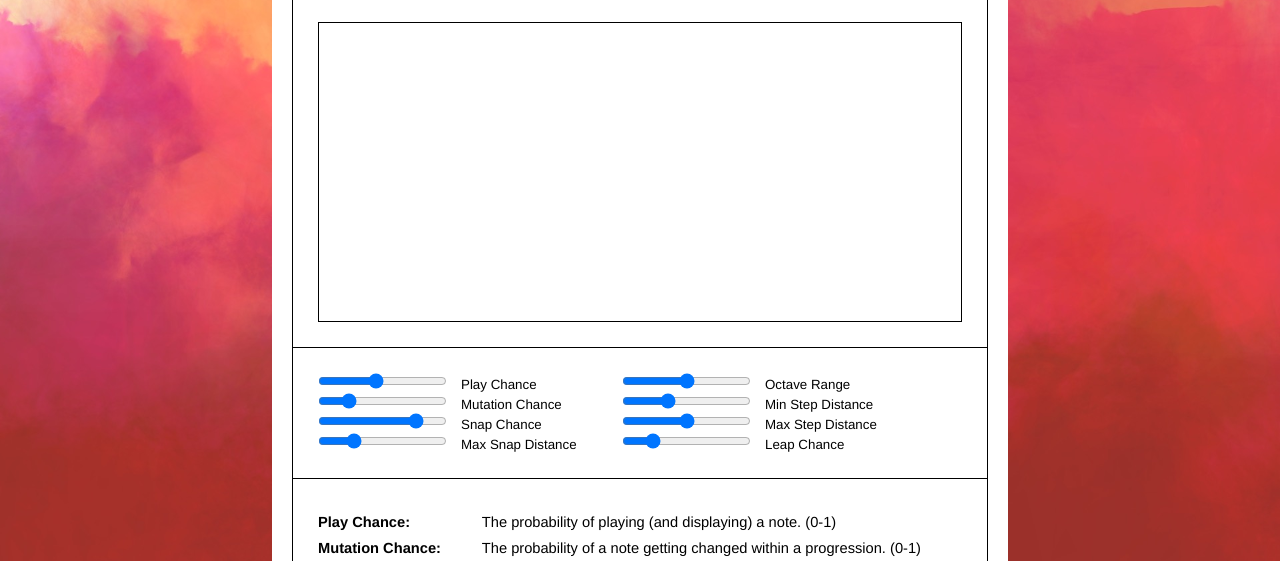
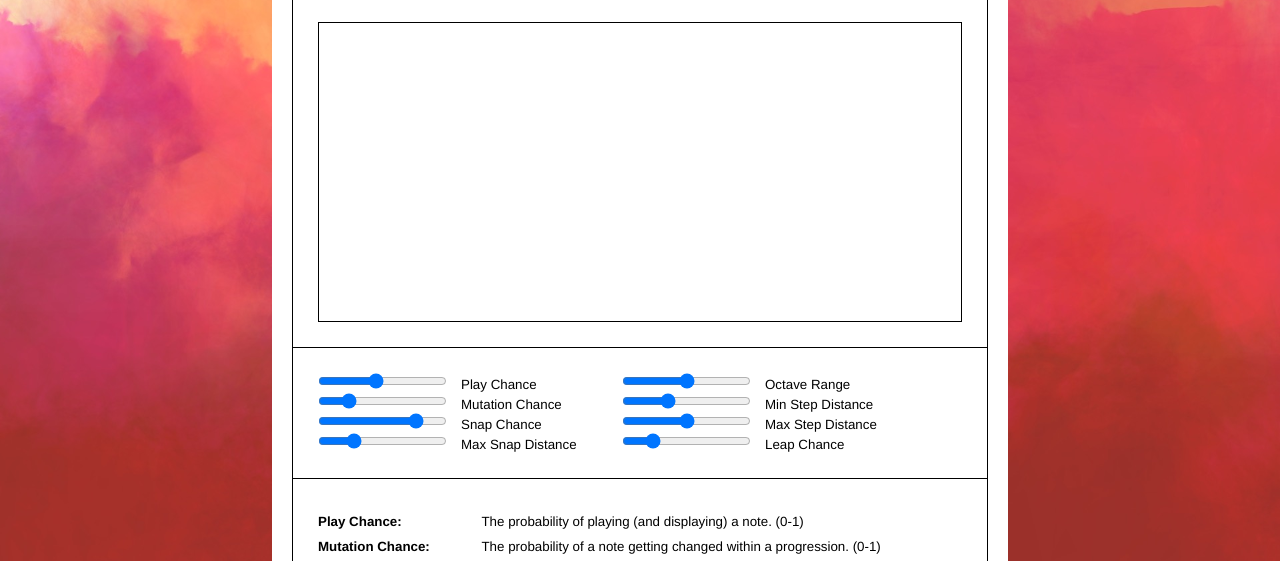
Before and after one commit to kgolid/sonant, a website: page index.html in a window 1280 px wide. Shown: the part 223-784 px from the top of the page. Drawn offline with nearby package versions, Linux system fonts and the light colour scheme; no server answers.

Commit message:
small font size change

```diff
--- a/style.css
+++ b/style.css
@@ -66,7 +66,7 @@ body {
 
 .legend p {
   margin-bottom: 10px;
-  font-size: 11pt;
+  font-size: 10pt;
   font-family: Helvetica, Arial, sans-serif;
 }
 
```
